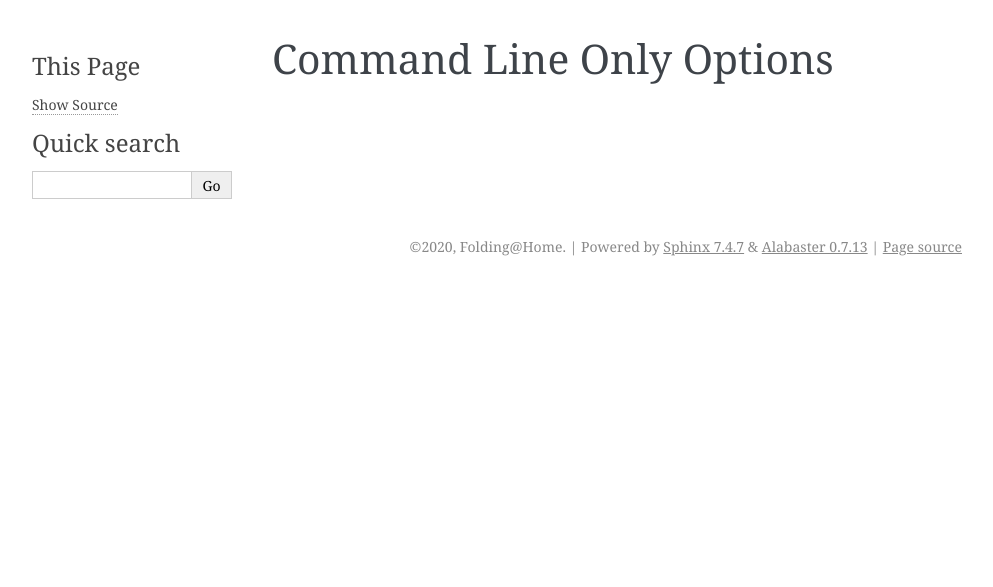
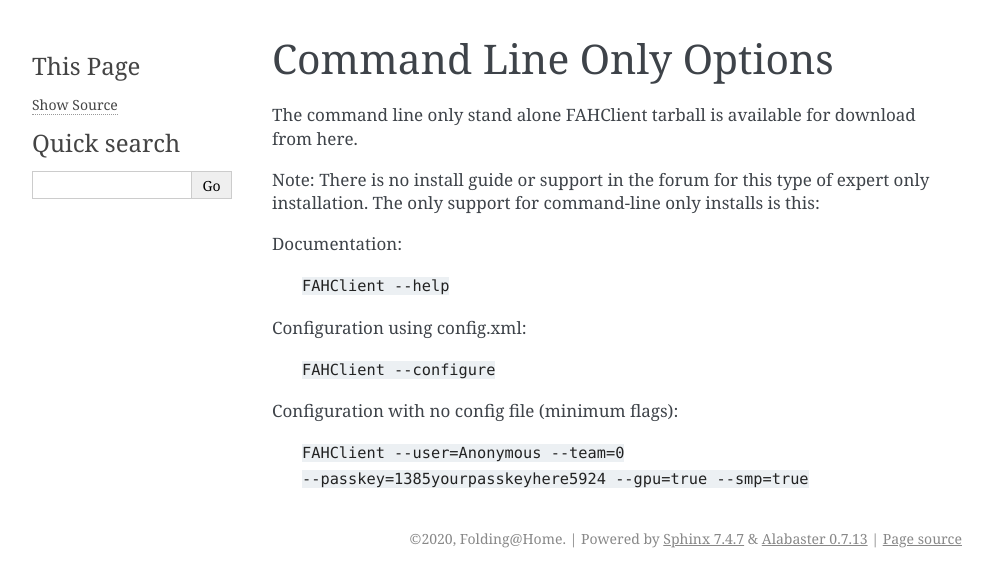
Before and after one commit to FoldingCommunity/fah-client-documentation, a Sphinx documentation site: the page built from docs/source/windows/command_line_only.rst, in a window 1280 px wide. Shown: the top 587 px of the page, without its empty margins (148-1141 px from the left). Built offline with Sphinx 7.4.7, drawn with Linux system fonts in a browser that asks for light colours.

Commit message:
Adding content to windows-command-line-only

```diff
--- a/docs/source/windows/command_line_only.rst
+++ b/docs/source/windows/command_line_only.rst
@@ -1,3 +1,20 @@
 =========================
 Command Line Only Options
 =========================
+
+The command line only stand alone FAHClient tarball is available for download from here.
+
+Note: There is no install guide or support in the forum for this type of expert only installation.
+The only support for command-line only installs is this:
+
+Documentation:
+
+    ``FAHClient --help``
+
+Configuration using config.xml:
+
+    ``FAHClient --configure``
+
+Configuration with no config file (minimum flags):
+
+    ``FAHClient --user=Anonymous --team=0 --passkey=1385yourpasskeyhere5924 --gpu=true --smp=true``
```
